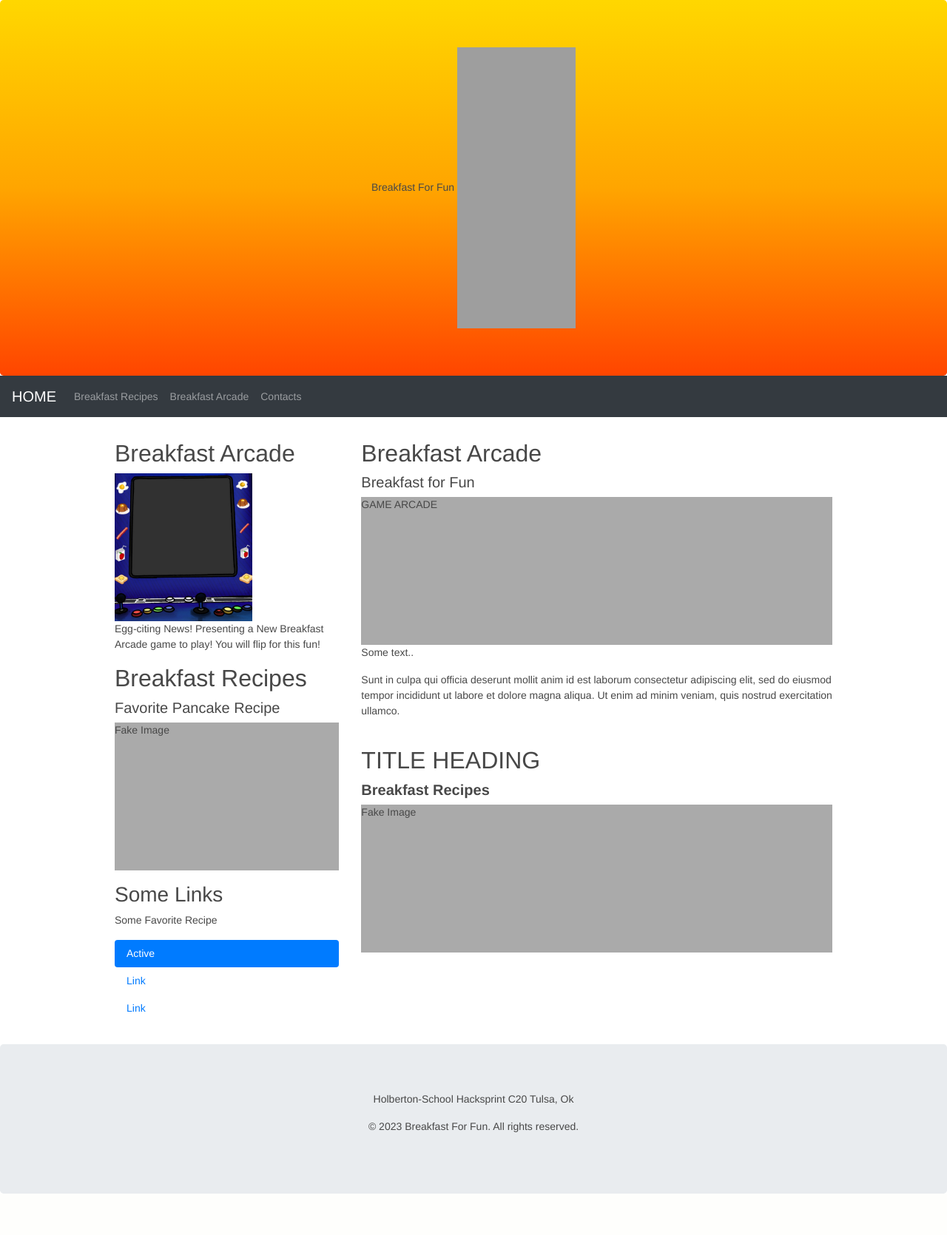
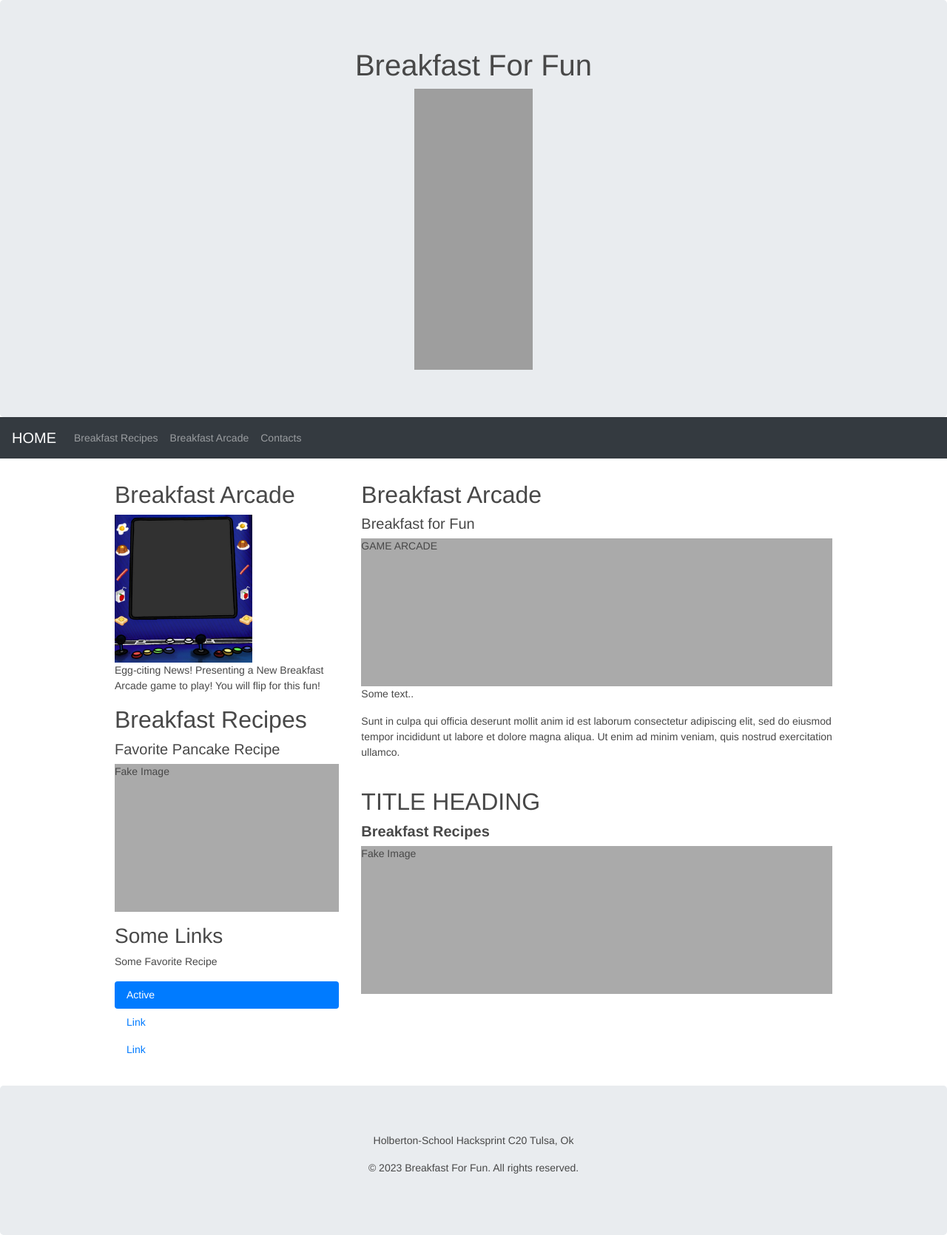
Before and after one commit to CKCarr/Breakfast_Arcade, a Flask app: page / in a window 1280 px wide. Shown: the part 240-1910 px from the top of the page at 74% size. Before the commit the page ends 1854 px from the top, so only its background shows below. Run offline with Flask 2, Linux system fonts and the light colour scheme; grey boxes are pictures that could not be loaded.

Commit message:
undo gradient

```diff
--- a/templates/breakfast_arcade.html
+++ b/templates/breakfast_arcade.html
@@ -50,7 +50,7 @@
     <!-- End Header -->
 
     <!-- -->
-    <div class="jumbotron text-center" style="margin-bottom: 0; background-image: linear-gradient(to bottom, #FFD700, #FFA500, #FF4500);"
+    <div class="jumbotron text-center" style="margin-bottom: 0">
       <h1>Breakfast For Fun</h1>
         <img
           src="static/images/calum-lewis-8Nc_oQsc2qQ-unsplash(1).jpg"
```
